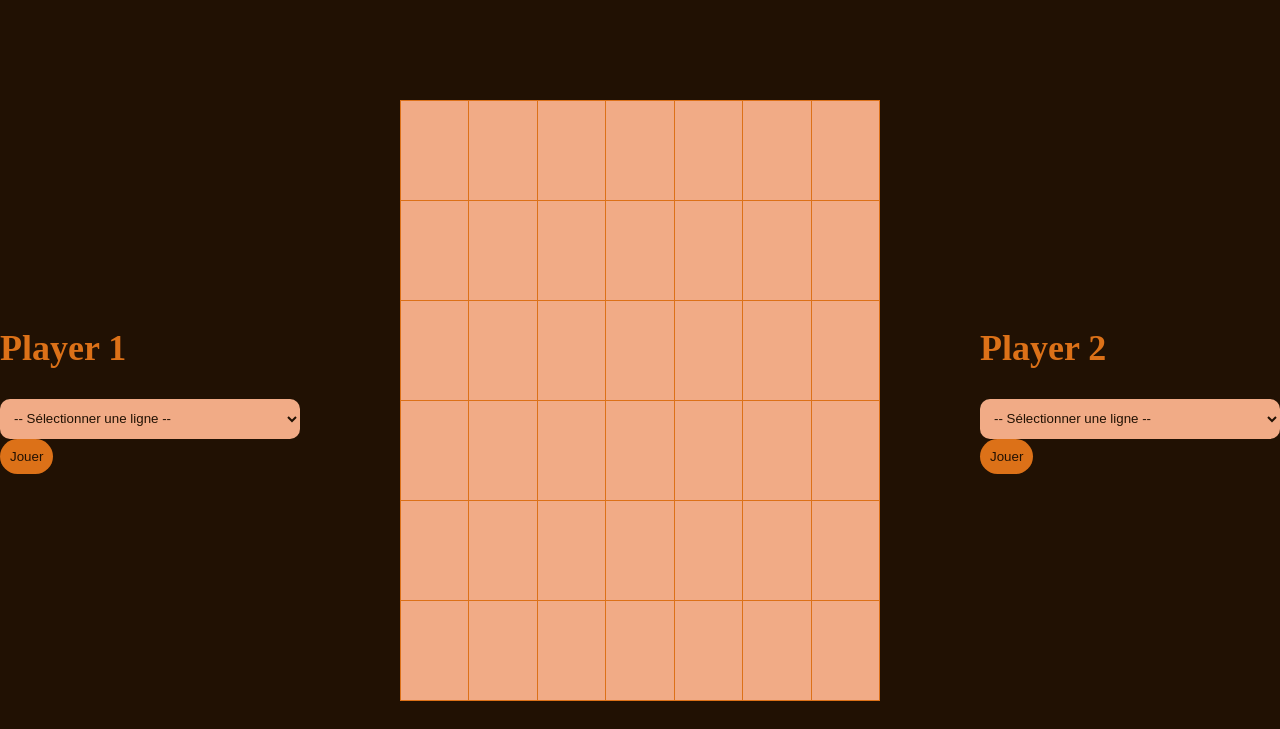
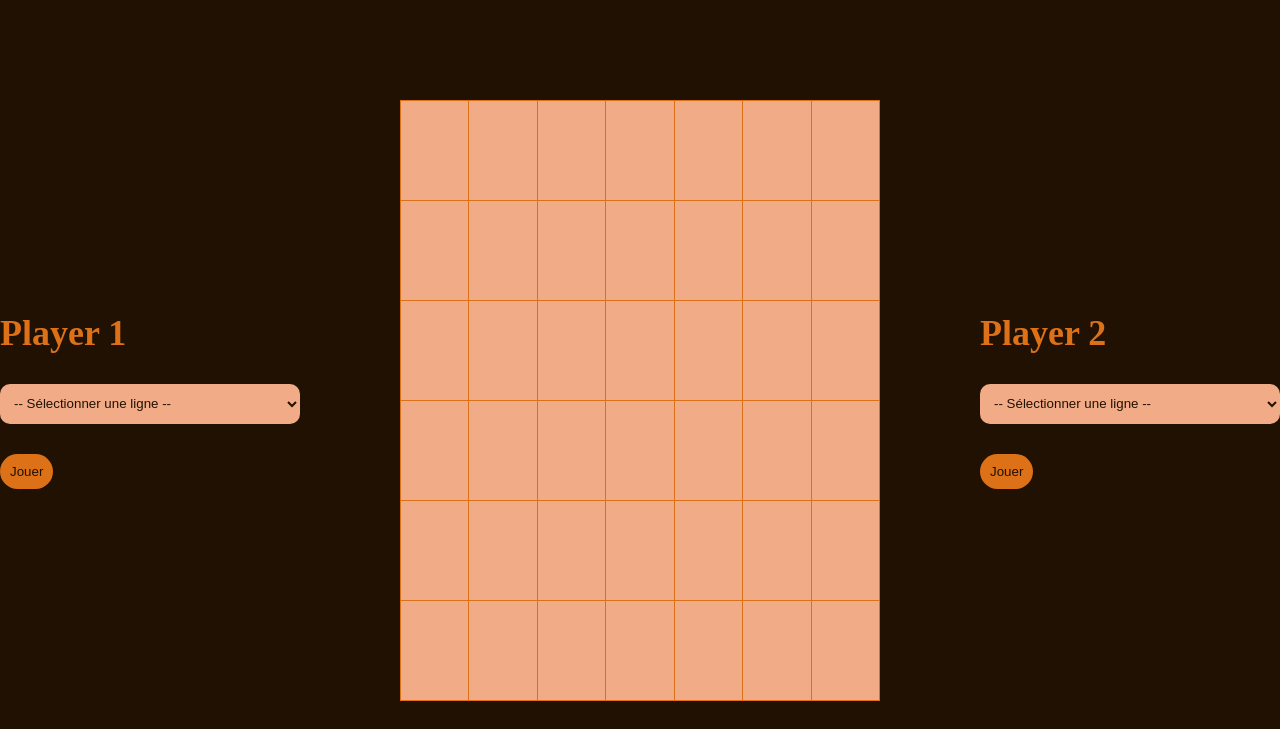
Before and after one commit to leonielrnt/Puissance4, a PHP site: page / in a window 1280 px wide. Shown: the top 729 px of the page. Run offline with PHP 8.4, Linux system fonts and the light colour scheme.

Commit message:
form is prettie

```diff
--- a/css/style.css
+++ b/css/style.css
@@ -47,7 +47,8 @@ h1 {
 
 /* SELECTORS */
 .player_1,
-.player_2 {
+.player_2,
+form {
   display: flex;
   flex-direction: column;
   align-items: flex-start;
```
